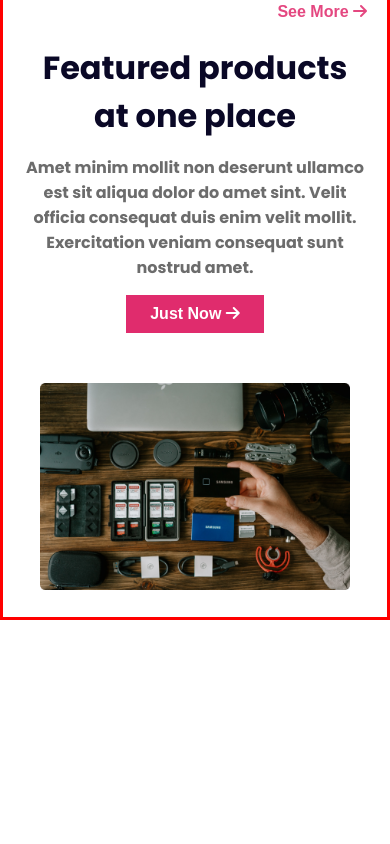
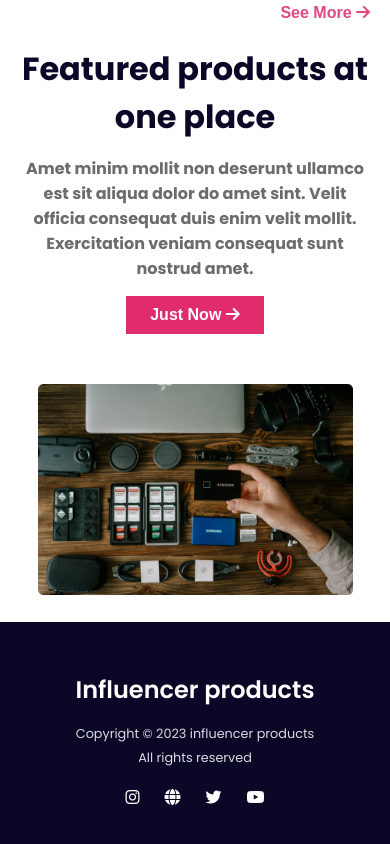
Before and after one commit to aamamun24/influencer-gear, a plain HTML site: page index.html in a window 390 px wide. Shown: the part 5598-6442 px from the top of the page. Before the commit the page ends 6218 px from the top, so only its background shows below. Drawn offline with Linux system fonts and the light colour scheme.

Commit message:
footer section completed and responsive

```diff
--- a/index.html
+++ b/index.html
@@ -220,7 +220,19 @@
         </section>
     </main>
     <footer>
-
+        <h2 class="footer-title">Influencer products</h2>
+        <p class="copy">
+            Copyright &copy; 2023 influencer products <br>
+            All rights reserved
+        </p>
+        <div class="footer-icon">
+            <ul>
+                <li><a href=""><i class="fa-brands fa-instagram"></i></a></li>
+                <li><a href=""><i class="fa-solid fa-globe"></i></a></li>
+                <li><a href=""><i class="fa-brands fa-twitter"></i></a></li>
+                <li><a href=""><i class="fa-brands fa-youtube"></i></a></li>
+            </ul>
+        </div>
     </footer>
 </body>
 </html>
--- a/styles/style.css
+++ b/styles/style.css
@@ -9,7 +9,6 @@ body {
     font-family: 'Poppins', sans-serif;
     max-width: 1440px;
     margin: auto;
-    border: 3px solid red;
 }
 .btn{
     border-radius: 40px;
@@ -187,7 +186,33 @@ nav a{
 .btn-feature{
     border-radius: 0;
 }
-
+/* footer styles */
+footer{
+    background-color: #0A0826;
+    padding: 50px;
+    text-align: center;
+}
+.footer-title{
+    color: #FFF;
+    font-size: 1.5rem;
+    font-weight: 600;
+}
+.copy{
+    color: #D9DBE1;
+    font-size: 1rem;
+    font-weight: 400;
+    margin: 15px 0;
+    line-height: 1.5rem;
+}
+.footer-icon ul{
+    display: flex;
+    justify-content: center;
+    gap: 25px;
+}
+.footer-icon a{
+    color: white;
+    font-size: 2rem;
+}
 /* Responsive styles */
 /* mobile device */
 @media screen and (max-width: 576px) {
@@ -226,6 +251,16 @@ nav a{
         flex-direction: column-reverse;
         text-align: center;
     }
+    .footer-title{
+        font-size: 1.5rem;
+        font-weight: 600;
+    }
+    .copy{
+        font-size: 0.8rem;
+    }
+    .footer-icon a{
+        font-size: 1rem;
+    }
 }
 
 /* Medium device */
```
